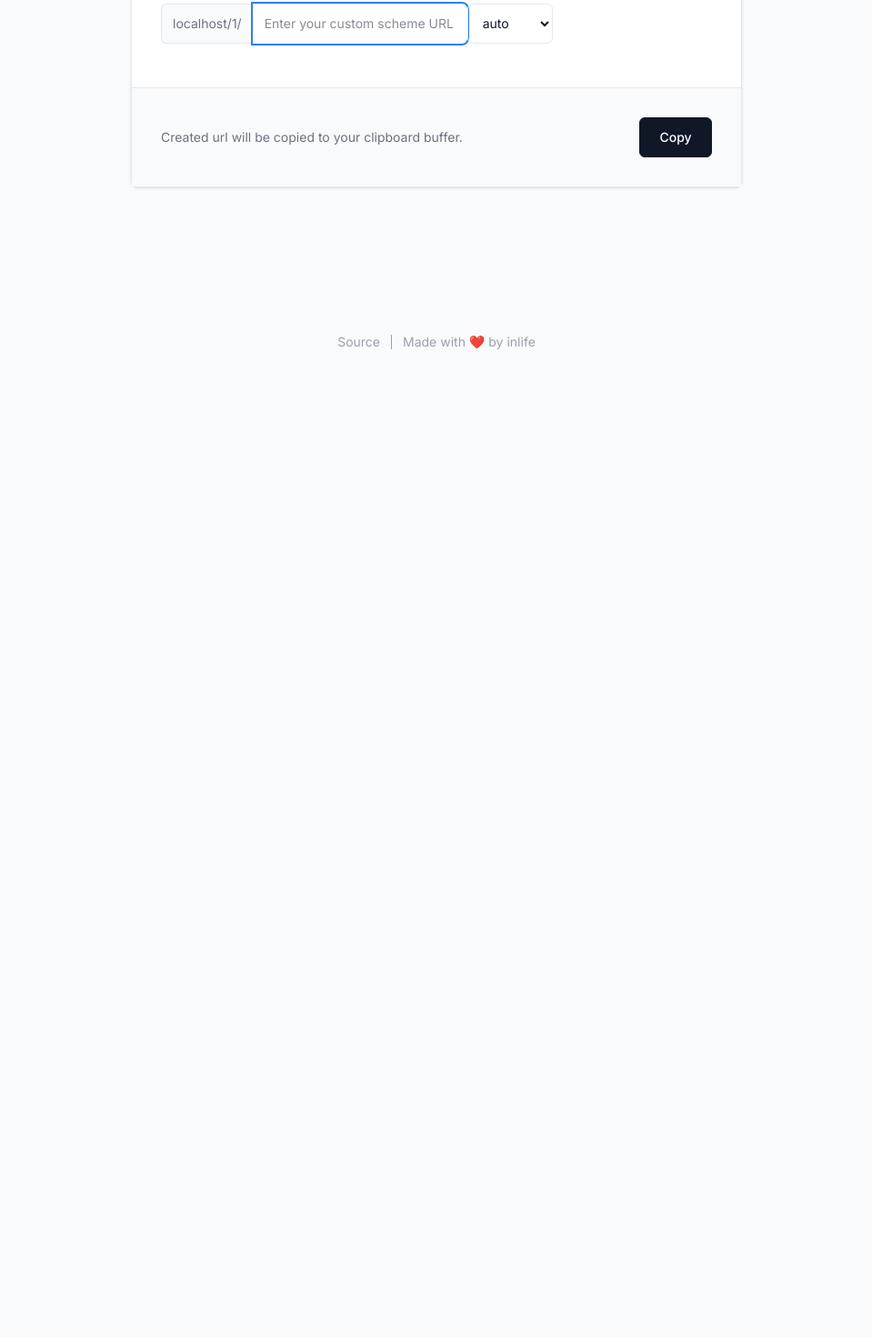
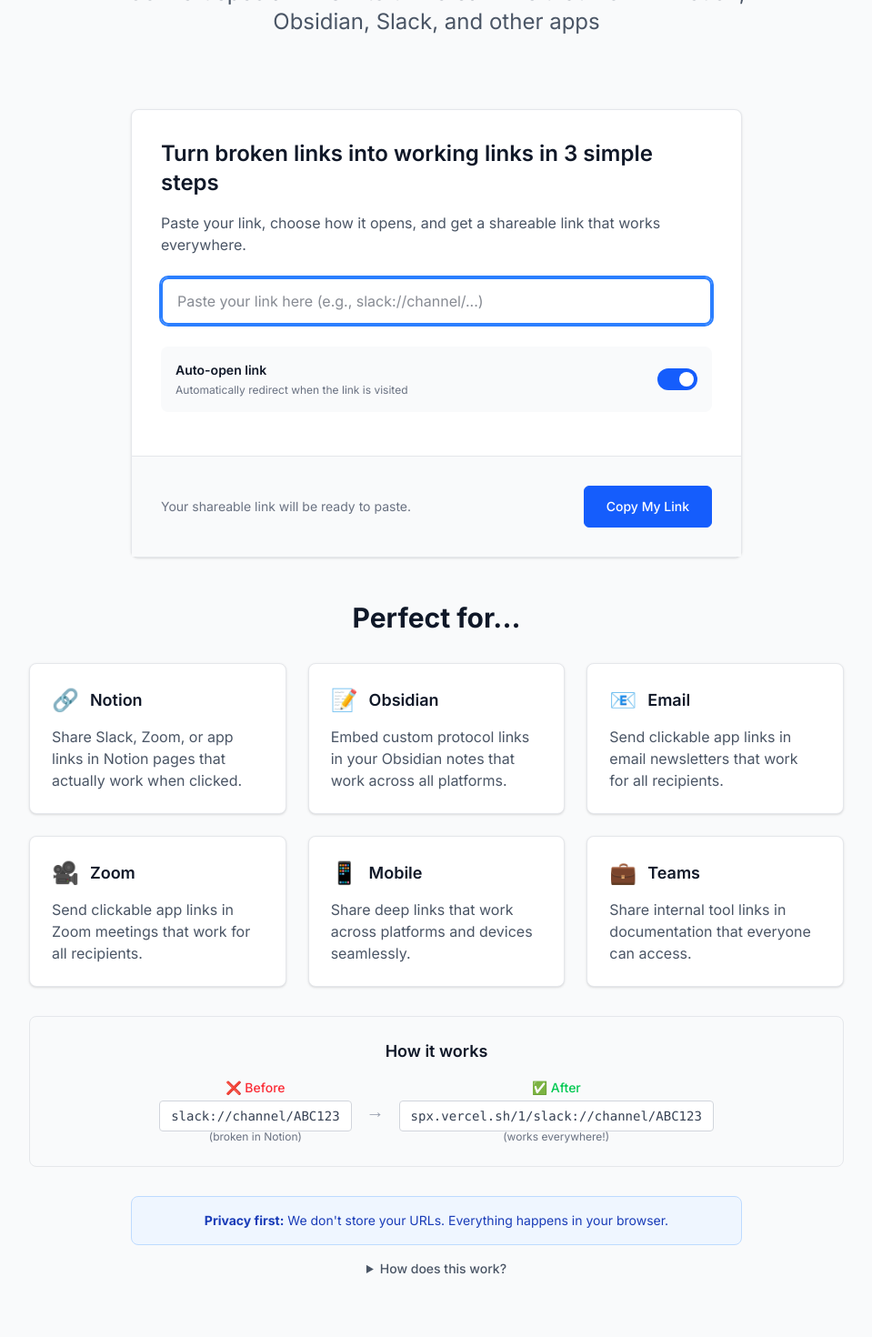
Before and after one commit to inlife/spx, a Next.js app: page / in a window 1280 px wide. Shown: the part 360-1830 px from the top of the page at 91% size, without its empty margins (160-1119 px from the left). Before the commit the page ends 800 px from the top, so only its background shows below. Built offline with nearby package versions, Linux system fonts and the light colour scheme.

Commit message:
added marketing stuff

```diff
--- a/app/[type]/[url]/page.js
+++ b/app/[type]/[url]/page.js
@@ -22,10 +22,10 @@
     if (type === '1') {
         // Auto redirect mode - show loading or redirect message
         return (
-            <main className="w-full h-full flex justify-center items-center p-4 sm:p-6 lg:p-8 flex-col">
+            <main className="w-full min-h-screen flex justify-center items-center p-4 sm:p-6 lg:p-8 flex-col pb-32">
                 <section className="text-center max-w-full">
-                    <h1 className="text-2xl sm:text-3xl lg:text-4xl font-bold text-gray-900 mb-6">Redirecting...</h1>
-                    <p className="text-gray-600 mb-4">You will be redirected to:</p>
+                    <h1 className="text-2xl sm:text-3xl lg:text-4xl font-bold text-gray-900 mb-6">Opening your link...</h1>
+                    <p className="text-gray-600 mb-4">This is a safe redirect to:</p>
                     <a
                         href={decodedUrl}
                         className="inline-block text-blue-600 hover:text-blue-800 hover:underline break-all max-w-full text-sm sm:text-base"
@@ -40,16 +40,20 @@
 
     // Manual mode - show clickable link
     return (
-        <main className="w-full h-full flex justify-center items-center p-4 sm:p-6 lg:p-8 flex-col">
+        <main className="w-full min-h-screen flex justify-center items-center p-4 sm:p-6 lg:p-8 flex-col pb-32">
             <section className="text-center max-w-full">
                 <h1 className="flex flex-col gap-2 items-center justify-center text-2xl sm:text-3xl lg:text-4xl font-bold text-gray-900 mb-6">
-                    <span>Click to open:</span>
+                    <span>Click the button below to open your link</span>
                     <a href={decodedUrl} className="inline-block pointer">
-                        <button className="px-4 py-2 text-lg font-medium text-white bg-gray-900 border border-gray-900 rounded-md hover:bg-white hover:text-gray-900 transition-all duration-200 min-w-[80px] min-h-[44px] truncate max-w-80">
-                            {decodedUrl}
+                        <button className="px-6 py-3 text-lg font-medium text-white bg-blue-600 border border-blue-600 rounded-md hover:bg-blue-700 hover:border-blue-700 transition-all duration-200 min-w-[120px] min-h-[44px] truncate max-w-80">
+                            Open Link
                         </button>
                     </a>
                 </h1>
+                <div className="mt-6 bg-gray-50 border border-gray-200 rounded-lg p-4 max-w-md">
+                    <p className="text-sm text-gray-600 mb-2">This link will open:</p>
+                    <code className="text-xs text-gray-700 break-all bg-white border border-gray-300 rounded px-2 py-1">{decodedUrl}</code>
+                </div>
             </section>
             <Footer />
         </main>
--- a/app/page.js
+++ b/app/page.js
@@ -5,9 +5,9 @@
 
 export default function HomePage() {
     const [url, setUrl] = useState("")
-    const [type, setType] = useState(1)
-    const [buttonText, setButtonText] = useState("Copy")
-    const [hostname, setHostname] = useState("spx.now.sh")
+    const [type, setType] = useState("1")
+    const [buttonText, setButtonText] = useState("Copy My Link")
+    const [hostname, setHostname] = useState("spx.vercel.sh")
 
     useEffect(() => {
         // Set the actual hostname on the client side
@@ -20,23 +20,33 @@
         const link = location.href + [type, encodeURIComponent(url)].join('/')
         console.log('[info] created url', link)
         navigator.clipboard.writeText(link)
-        setButtonText("Copied!")
-        setTimeout(() => setButtonText("Copy"), 2500)
+        setButtonText("Copied! ✓")
+        setTimeout(() => setButtonText("Copy My Link"), 2500)
     }
 
-    return <main className="w-full h-full flex justify-center items-center p-4 sm:p-6 lg:p-8 flex-col">
-        <article className="text-left border border-gray-200 rounded-lg shadow-sm bg-white w-full max-w-2xl">
+    return <main className="w-full min-h-screen flex justify-center p-4 sm:p-6 lg:p-8 flex-col pb-32">
+        {/* Hero Section */}
+        <section className="text-center mt-8 sm:mt-12 lg:mt-16 mb-12 max-w-4xl mx-auto">
+            <div className="inline-block bg-blue-50 border border-blue-200 rounded-full px-4 py-2 mb-6">
+                <span className="text-sm font-medium text-blue-700">Free • No Signup • Instant</span>
+            </div>
+            <h1 className="text-4xl sm:text-5xl lg:text-6xl font-bold text-gray-900 mb-6 leading-tight">
+                Make Your Links Work <span className="text-blue-600">Anywhere</span>
+            </h1>
+            <p className="text-xl sm:text-2xl text-gray-600 mb-8 max-w-3xl mx-auto">
+                Convert special links into universal links that work in Notion, Obsidian, Slack, and other apps
+            </p>
+        </section>
+
+        <article className="text-left border border-gray-200 rounded-lg shadow-sm bg-white w-full max-w-2xl mx-auto">
             <section className="p-4 sm:p-6 lg:p-8">
-                <h2 className="text-xl sm:text-2xl font-semibold text-gray-900 mb-4">Create a proxy scheme URL</h2>
-                <p className="text-gray-600 mb-6">Provide a custom scheme url, select activation type, and click "Copy".</p>
+                <h2 className="text-xl sm:text-2xl font-semibold text-gray-900 mb-4">Turn broken links into working links in 3 simple steps</h2>
+                <p className="text-gray-600 mb-6">Paste your link, choose how it opens, and get a shareable link that works everywhere.</p>
 
-                <div className="flex flex-col sm:flex-row gap-2 sm:gap-0 mb-4">
-                    <div className="flex">
-                        <div className="bg-gray-50 px-3 py-2 text-sm text-gray-500 border border-gray-200 rounded-l-md border-r-0 flex items-center">
-                            <span>{hostname}/{type}/</span>
-                        </div>
+                {/* Input Field */}
+                <div className="mb-6">
                     <input
-                            className="flex-1 px-3 py-2 text-sm border border-gray-200 rounded-r-md focus:outline-none focus:ring-2 focus:ring-blue-500 focus:border-transparent min-h-[44px]"
+                        className="w-full px-4 py-3 text-base border-2 border-gray-300 rounded-lg focus:outline-none focus:ring-2 focus:ring-blue-500 focus:border-blue-500 transition-all duration-200"
                         autoCapitalize="off"
                         autoComplete="off"
                         autoCorrect="off"
@@ -46,25 +56,38 @@
                         value={url}
                         autoFocus={true}
                         type="text"
-                            placeholder="Enter your custom scheme URL"
+                        placeholder="Paste your link here (e.g., slack://channel/...)"
                     />
                 </div>
-                    <select
-                        className="px-3 py-2 text-sm border border-gray-200 rounded-md focus:outline-none focus:ring-2 focus:ring-blue-500 focus:border-transparent min-h-[44px] sm:w-auto w-full"
-                        onChange={e => setType(e.target.value)}
-                        value={type}
+
+                {/* Toggle Switch */}
+                <div className="flex items-center justify-between bg-gray-50 rounded-lg p-4 mb-4">
+                    <div className="flex-1">
+                        <h3 className="text-sm font-semibold text-gray-900 mb-1">Auto-open link</h3>
+                        <p className="text-xs text-gray-500">Automatically redirect when the link is visited</p>
+                    </div>
+                    <button
+                        onClick={() => setType(type === "1" ? "0" : "1")}
+                        className={`relative inline-flex h-6 w-11 items-center rounded-full transition-colors duration-200 focus:outline-none focus:ring-2 focus:ring-blue-500 focus:ring-offset-2 ${
+                            type === "1" ? 'bg-blue-600' : 'bg-gray-300'
+                        }`}
+                        role="switch"
+                        aria-checked={type === "1"}
                     >
-                        <option value="1">auto</option>
-                        <option value="0">manual</option>
-                    </select>
+                        <span
+                            className={`inline-block h-4 w-4 transform rounded-full bg-white transition-transform duration-200 ${
+                                type === "1" ? 'translate-x-6' : 'translate-x-1'
+                            }`}
+                        />
+                    </button>
                 </div>
             </section>
             <footer className="border-t border-gray-200 bg-gray-50 p-4 sm:p-6 lg:p-8 flex flex-col sm:flex-row justify-between items-start sm:items-center gap-3">
                 <div className="text-sm text-gray-500">
-                    <span>Created url will be copied to your clipboard buffer.</span>
+                    <span>Your shareable link will be ready to paste.</span>
                 </div>
                 <button
-                    className="px-4 py-2 text-sm font-medium text-white bg-gray-900 border border-gray-900 rounded-md hover:bg-white hover:text-gray-900 transition-all duration-200 min-w-[80px] min-h-[44px]"
+                    className="px-6 py-3 text-sm font-medium text-white bg-blue-600 border border-blue-600 rounded-md hover:bg-blue-700 hover:border-blue-700 transition-all duration-200 min-w-[120px] min-h-[44px]"
                     onClick={generateUrl}
                 >
                     {buttonText}
@@ -72,6 +95,93 @@
             </footer>
         </article>
 
+        {/* Use Cases Section */}
+        <section className="mt-12 w-full max-w-4xl mx-auto">
+            <h2 className="text-2xl sm:text-3xl font-bold text-gray-900 text-center mb-8">Perfect for...</h2>
+            <div className="grid grid-cols-1 md:grid-cols-2 lg:grid-cols-3 gap-6 mb-8">
+                <div className="bg-white border border-gray-200 rounded-lg p-6 shadow-sm">
+                    <div className="flex items-center mb-3">
+                        <span className="text-2xl mr-3">🔗</span>
+                        <h3 className="text-lg font-semibold text-gray-900">Notion</h3>
+                    </div>
+                    <p className="text-gray-600">Share Slack, Zoom, or app links in Notion pages that actually work when clicked.</p>
+                </div>
+                <div className="bg-white border border-gray-200 rounded-lg p-6 shadow-sm">
+                    <div className="flex items-center mb-3">
+                        <span className="text-2xl mr-3">📝</span>
+                        <h3 className="text-lg font-semibold text-gray-900">Obsidian</h3>
+                    </div>
+                    <p className="text-gray-600">Embed custom protocol links in your Obsidian notes that work across all platforms.</p>
+                </div>
+                <div className="bg-white border border-gray-200 rounded-lg p-6 shadow-sm">
+                    <div className="flex items-center mb-3">
+                        <span className="text-2xl mr-3">📧</span>
+                        <h3 className="text-lg font-semibold text-gray-900">Email</h3>
+                    </div>
+                    <p className="text-gray-600">Send clickable app links in email newsletters that work for all recipients.</p>
+                </div>
+                <div className="bg-white border border-gray-200 rounded-lg p-6 shadow-sm">
+                    <div className="flex items-center mb-3">
+                        <span className="text-2xl mr-3">🎥</span>
+                        <h3 className="text-lg font-semibold text-gray-900">Zoom</h3>
+                    </div>
+                    <p className="text-gray-600">Send clickable app links in Zoom meetings that work for all recipients.</p>
+                </div>
+                <div className="bg-white border border-gray-200 rounded-lg p-6 shadow-sm">
+                    <div className="flex items-center mb-3">
+                        <span className="text-2xl mr-3">📱</span>
+                        <h3 className="text-lg font-semibold text-gray-900">Mobile</h3>
+                    </div>
+                    <p className="text-gray-600">Share deep links that work across platforms and devices seamlessly.</p>
+                </div>
+                <div className="bg-white border border-gray-200 rounded-lg p-6 shadow-sm">
+                    <div className="flex items-center mb-3">
+                        <span className="text-2xl mr-3">💼</span>
+                        <h3 className="text-lg font-semibold text-gray-900">Teams</h3>
+                    </div>
+                    <p className="text-gray-600">Share internal tool links in documentation that everyone can access.</p>
+                </div>
+            </div>
+
+            {/* Before/After Example */}
+            <div className="bg-gray-50 border border-gray-200 rounded-lg p-6">
+                <h3 className="text-lg font-semibold text-gray-900 mb-4 text-center">How it works</h3>
+                <div className="flex flex-col sm:flex-row items-center justify-center gap-4">
+                    <div className="text-center">
+                        <div className="text-red-500 text-sm font-medium mb-2">❌ Before</div>
+                        <code className="bg-white border border-gray-300 rounded px-3 py-2 text-sm text-gray-700 break-all">slack://channel/ABC123</code>
+                        <div className="text-xs text-gray-500 mt-1">(broken in Notion)</div>
+                    </div>
+                    <div className="text-gray-400 text-xl">→</div>
+                    <div className="text-center">
+                        <div className="text-green-500 text-sm font-medium mb-2">✅ After</div>
+                        <code className="bg-white border border-gray-300 rounded px-3 py-2 text-sm text-gray-700 break-all">spx.vercel.sh/1/slack://channel/ABC123</code>
+                        <div className="text-xs text-gray-500 mt-1">(works everywhere!)</div>
+                    </div>
+                </div>
+            </div>
+        </section>
+
+        {/* Trust Section */}
+        <section className="mt-8 w-full max-w-2xl mx-auto text-center">
+            <div className="bg-blue-50 border border-blue-200 rounded-lg p-4 mb-4">
+                <p className="text-sm text-blue-800">
+                    <strong>Privacy first:</strong> We don't store your URLs. Everything happens in your browser.
+                </p>
+            </div>
+            <details className="text-sm text-gray-600">
+                <summary className="cursor-pointer hover:text-gray-800 font-medium">How does this work?</summary>
+                <div className="mt-3 text-left bg-white border border-gray-200 rounded p-4">
+                    <p className="mb-2">When you paste a special link (like <code>slack://</code> or <code>zoom://</code>), we create a regular web link that:</p>
+                    <ul className="list-disc list-inside space-y-1 text-sm">
+                        <li>Works in any app or website</li>
+                        <li>Opens your original link when clicked</li>
+                        <li>Doesn't require any downloads or signups</li>
+                    </ul>
+                </div>
+            </details>
+        </section>
+
         <Footer />
     </main>
 }
--- a/components/footer.js
+++ b/components/footer.js
@@ -1,5 +1,5 @@
 const Footer = () =>
-    <footer className="flex justify-center items-center py-12 sm:py-14 absolute bottom-0 left-0 right-0 max-[400px]:hidden">
+    <footer className="flex justify-center items-center py-8 sm:py-12 mt-16 w-full max-[400px]:hidden">
         <nav className="h-4 flex justify-center items-center text-xs sm:text-sm text-gray-400">
             <a
                 href="https://github.com/inlife/spx"
@@ -9,6 +9,13 @@
                 Source
             </a>
             <div className="block bg-gray-400 w-px h-full mx-2 sm:mx-3" />
+            <a
+                href="mailto:report@spx.now.sh"
+                className="hover:text-pink-500 transition-colors duration-100 ease-in"
+            >
+                Report Issue
+            </a>
+            <div className="block bg-gray-400 w-px h-full mx-2 sm:mx-3" />
                 Made with ❤️ by <a href="https://twitter.com/inlife360" target="_blank" className="text-gray-400 hover:text-pink-500 transition-colors duration-100 ease-in ml-1">inlife</a>
         </nav>
     </footer>
```
Also changed, not shown: app/layout.js (+9 -9 lines). Lines whose indentation alone changed are shown as unchanged.
